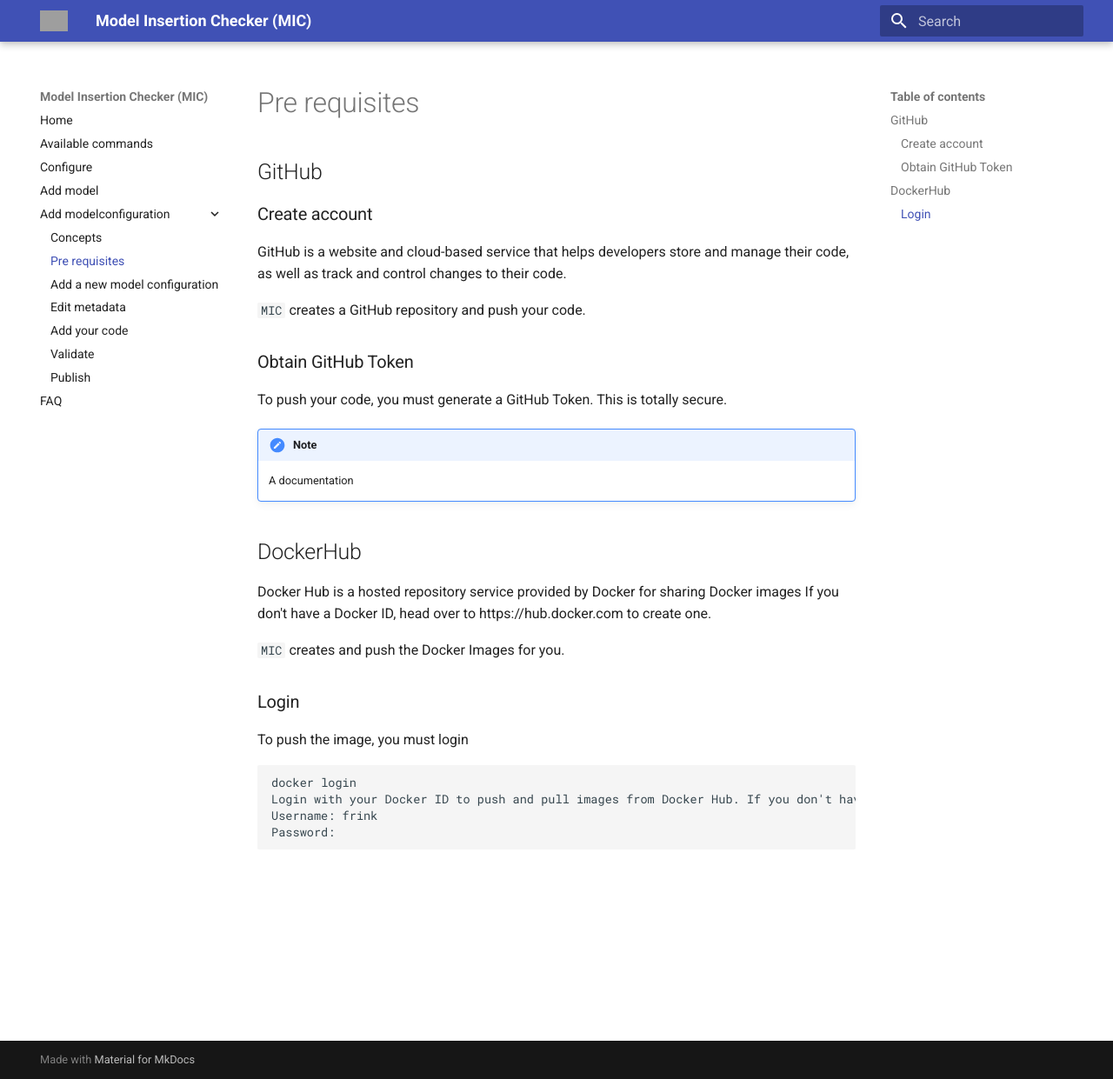
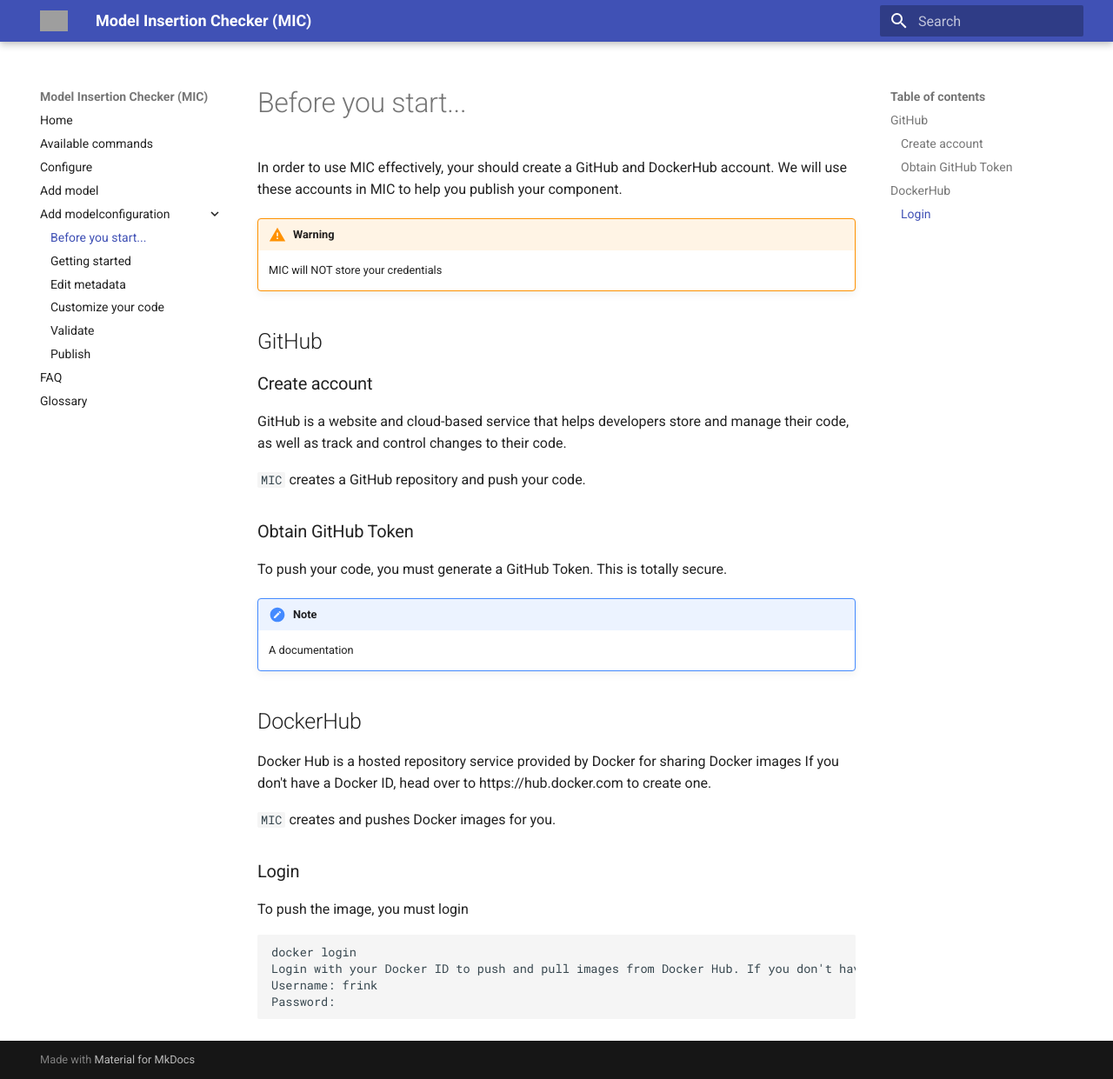
Before and after one commit to mintproject/mic, an MkDocs documentation site: the page built from docs/model_configuration/02.md, in a window 1280 px wide and 1241 px high. Shown: the whole window at 87% size. Built offline with MkDocs 1.6.1 and Material for MkDocs 9.7.7, drawn with Linux system fonts in a browser that asks for light colours; grey boxes are pictures that could not be loaded.

Commit message:
renamed some steps. Changed step 0 to glossary

```diff
--- a/docs/model_configuration/02.md
+++ b/docs/model_configuration/02.md
@@ -1,3 +1,8 @@
+In order to use MIC effectively, your should create a GitHub and DockerHub account. We will use these accounts in MIC to help you publish your component.
+
+!!! warning
+    MIC will NOT store your credentials
+
 ## GitHub
 
 ### Create account
@@ -18,7 +23,7 @@
 Docker Hub is a hosted repository service provided by Docker for sharing Docker images
 If you don't have a Docker ID, head over to https://hub.docker.com to create one.
 
-`MIC` creates and push the Docker Images for you.
+`MIC` creates and pushes Docker images for you.
 
 ### Login
 
--- a/mkdocs.yml
+++ b/mkdocs.yml
@@ -5,14 +5,14 @@
   - Configure: configure.md
   - Add model: usage-add-model.md
   - 'Add modelconfiguration':
-      - 'Concepts': 'model_configuration/01.md'
-      - 'Pre requisites': 'model_configuration/02.md'
-      - 'Add a new model configuration': 'model_configuration/03.md'
+      - 'Before you start...': 'model_configuration/02.md'
+      - 'Getting started': 'model_configuration/03.md'
       - 'Edit metadata': 'model_configuration/04.md'
-      - 'Add your code': 'model_configuration/05.md'
+      - 'Customize your code': 'model_configuration/05.md'
       - 'Validate': 'model_configuration/06.md'
       - 'Publish': 'model_configuration/07.md'
   - FAQ: faq.md
+  - Glossary: glossary.md
 
 theme:
   name: material
```
Also changed, not shown: docs/glossary.md (added, +6 -0 lines), docs/model_configuration/01.md (deleted, +0 -5 lines), docs/model_configuration/03.md (+1 -1 lines), docs/model_configuration/06.md (+1 -1 lines).
